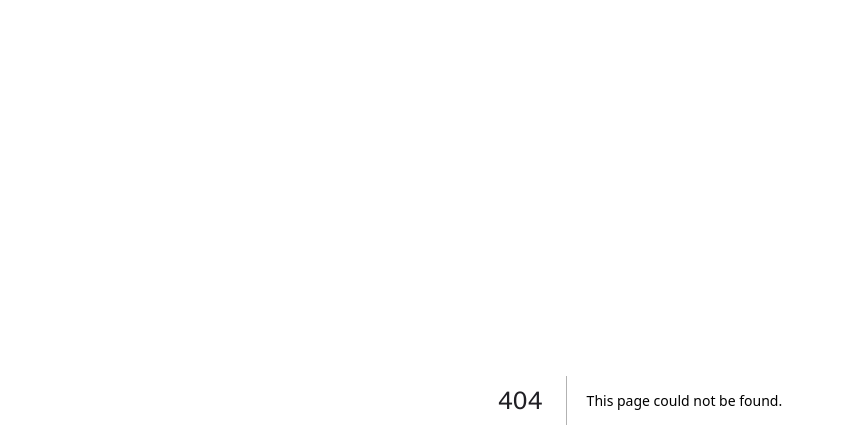
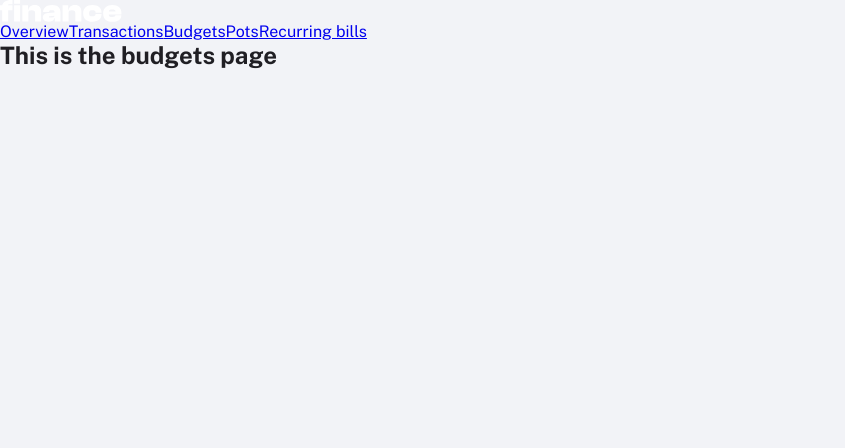
Before and after one commit to ClaytonDewey/fem-personal-finance-app, a Next.js app: page /dashboard/budgets in a window 1280 px wide. Before the commit this address had no page. Shown: the top 448 px of the page, without its empty margins (0-845 px from the left). Built offline with nearby package versions, Linux system fonts and the light colour scheme.

Commit message:
create: Setup sidebar & pages

```diff
--- /dev/null
+++ b/app/components/NavLinks.tsx
@@ -0,0 +1,39 @@
+'use client';
+
+import { Icon } from '../svg';
+import Link from 'next/link';
+import { usePathname } from 'next/navigation';
+
+// Map of links to display in the side navigation.
+const links = [
+  { name: 'Overview', href: '/dashboard', iconName: 'home' },
+  {
+    name: 'Transactions',
+    href: '/dashboard/transactions',
+    iconName: 'nav-transactions',
+  },
+  { name: 'Budgets', href: '/dashboard/budgets', iconName: 'nav-budgets' },
+  { name: 'Pots', href: '/dashboard/pots', iconName: 'nav-pots' },
+  {
+    name: 'Recurring bills',
+    href: '/dashboard/recurring-bills',
+    iconName: 'nav-recurring',
+  },
+];
+
+const NavLinks = () => {
+  // const pathname = usePathname();
+  return (
+    <>
+      {links.map((link) => {
+        return (
+          <Link key={link.name} href={link.href} className='sidenav-link'>
+            {/* <Icon name={link.iconName} /> */}
+            {link.name}
+          </Link>
+        );
+      })}
+    </>
+  );
+};
+export default NavLinks;
--- /dev/null
+++ b/app/components/SideNav.tsx
@@ -0,0 +1,17 @@
+import Link from 'next/link';
+import { Icon } from '../svg';
+import { NavLinks } from '.';
+
+const SideNav = () => {
+  return (
+    <div>
+      <Link href='/'>
+        <Icon name='logo' />
+      </Link>
+      <div>
+        <NavLinks />
+      </div>
+    </div>
+  );
+};
+export default SideNav;
--- a/app/components/index.ts
+++ b/app/components/index.ts
@@ -1,2 +1,4 @@
 export { default as Button } from './Button';
 export { default as Input } from './Input';
+export { default as NavLinks } from './NavLinks';
+export { default as SideNav } from './SideNav';
--- /dev/null
+++ b/app/dashboard/budgets/page.tsx
@@ -0,0 +1,8 @@
+const Page = () => {
+  return (
+    <div>
+      <h2>This is the budgets page</h2>
+    </div>
+  );
+};
+export default Page;
--- /dev/null
+++ b/app/dashboard/layout.tsx
@@ -0,0 +1,12 @@
+import { SideNav } from '../components';
+
+export default function Layout({ children }: { children: React.ReactNode }) {
+  return (
+    <div>
+      <div>
+        <SideNav />
+      </div>
+      <div>{children}</div>
+    </div>
+  );
+}
```
Also changed, not shown: app/dashboard/pots/page.tsx (added, +8 -0 lines), app/dashboard/recurring-bills/page.tsx (added, +8 -0 lines), app/dashboard/transactions/page.tsx (added, +8 -0 lines).
